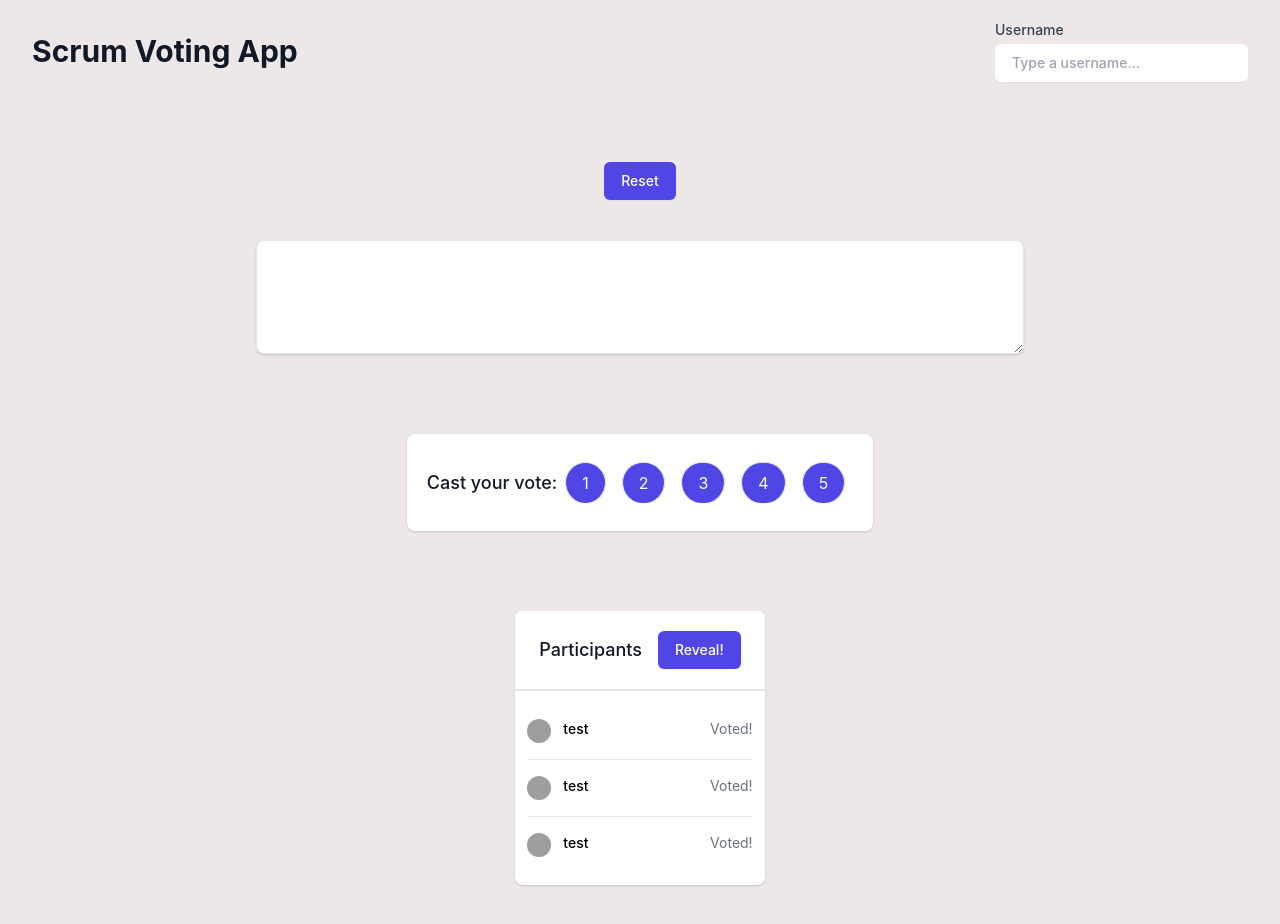
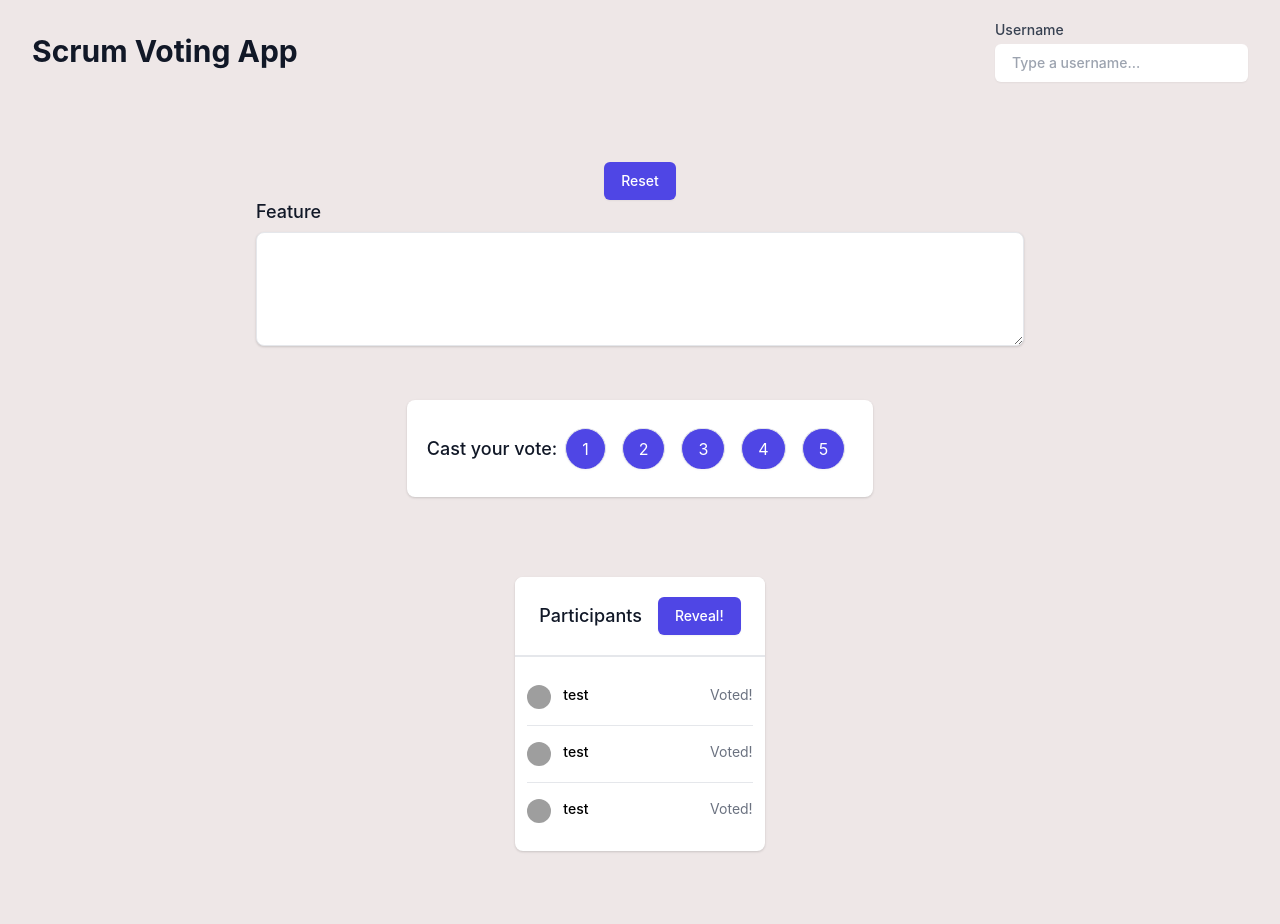
Before and after one commit to mliakos/scrum-voting-app, a React (Create React App) app: page / in a window 1280 px wide. Shown: the top 924 px of the page. Built offline with nearby package versions, Linux system fonts and the light colour scheme; grey boxes are pictures that could not be loaded.

Commit message:
Added FeatureTitle heading

```diff
--- a/src/components/FeatureTitle/FeatureTitle.js
+++ b/src/components/FeatureTitle/FeatureTitle.js
@@ -1,9 +1,16 @@
+import React from "react";
+
 const FeatureTitle = props => {
 	return (
-		<textarea
-			class="w-full px-3 py-2 my-10 text-gray-700 border shadow rounded-lg focus:outline-none"
-			rows="4"
-		></textarea>
+		<React.Fragment>
+			<h2 className="text-lg leading-6 font-medium text-gray-900 inline">
+				Feature
+			</h2>
+			<textarea
+				class="w-full px-3 py-2 my-2 text-gray-700 border shadow rounded-lg focus:outline-none"
+				rows="4"
+			></textarea>
+		</React.Fragment>
 	);
 };
 
--- a/src/containers/App.js
+++ b/src/containers/App.js
@@ -13,7 +13,7 @@ const App = () => {
 				<div className="flex justify-center">
 					<Button title="Reset" />
 				</div>
-				<div className="flex justify-center">
+				<div className="flex-col justify-center">
 					<FeatureTitle />
 				</div>
 				<div className="flex justify-center">
```
Also changed, not shown: 1 other file (tests, documents, lock files or other folders).
